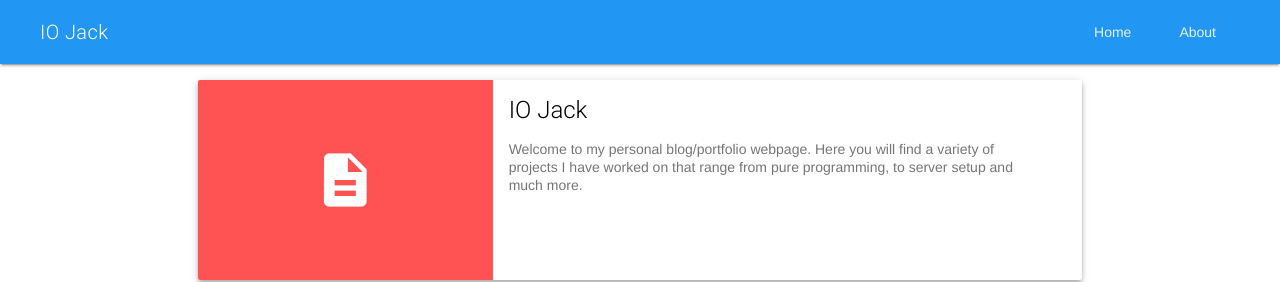
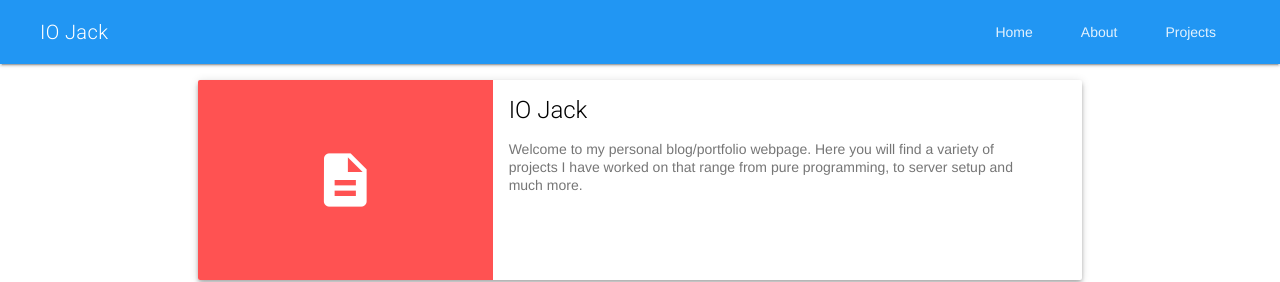
Before and after one commit to FrostByte-Dev/frostbyte-dev.github.io, a Jekyll site: the page built from index.html, in a window 1280 px wide. Shown: the top 282 px of the page. Built offline with Jekyll 4.4.1, drawn with Linux system fonts in a browser that asks for light colours; nearby versions of some CDN libraries.

Commit message:
Added link to projects page in the navigation.

```diff
--- a/_layouts/default.html
+++ b/_layouts/default.html
@@ -35,6 +35,7 @@
                     <nav class="mdl-navigation mdl-layout--large-screen-only">
                         <a class="mdl-navigation__link" href="{{ site.url }}"> Home </a>
                         <a class="mdl-navigation__link" href="{{ site.url }}/about"> About </a>
+                        <a class="mdl-navigation__link" href="{{ site.url }}/projects"> Projects </a>
                     </nav>
                 </div>
             </header>
@@ -46,6 +47,7 @@
                 <nav class="mdl-navigation">
                     <a class="mdl-navigation__link" href="{{ site.url }}"> Home </a>
                     <a class="mdl-navigation__link" href="{{ site.url }}/about"> About </a>
+                    <a class="mdl-navigation__link" href="{{ site.url }}/projects"> Projects </a>
                 </nav>
             </div>
 
```
